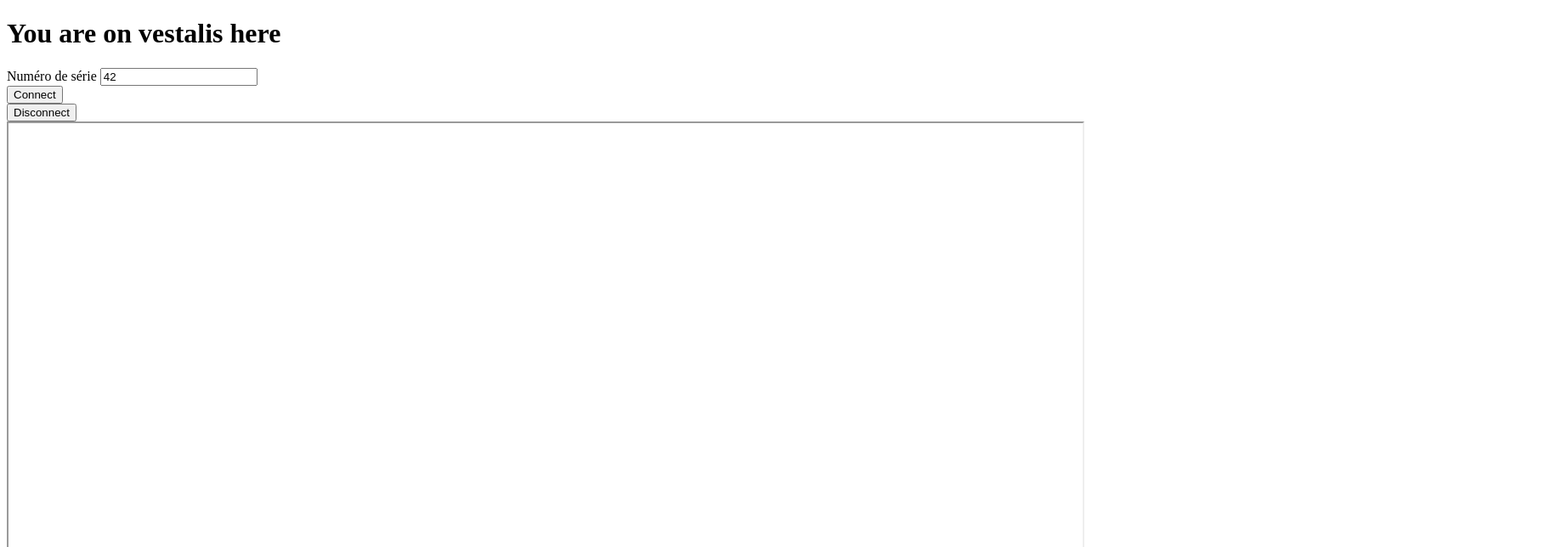
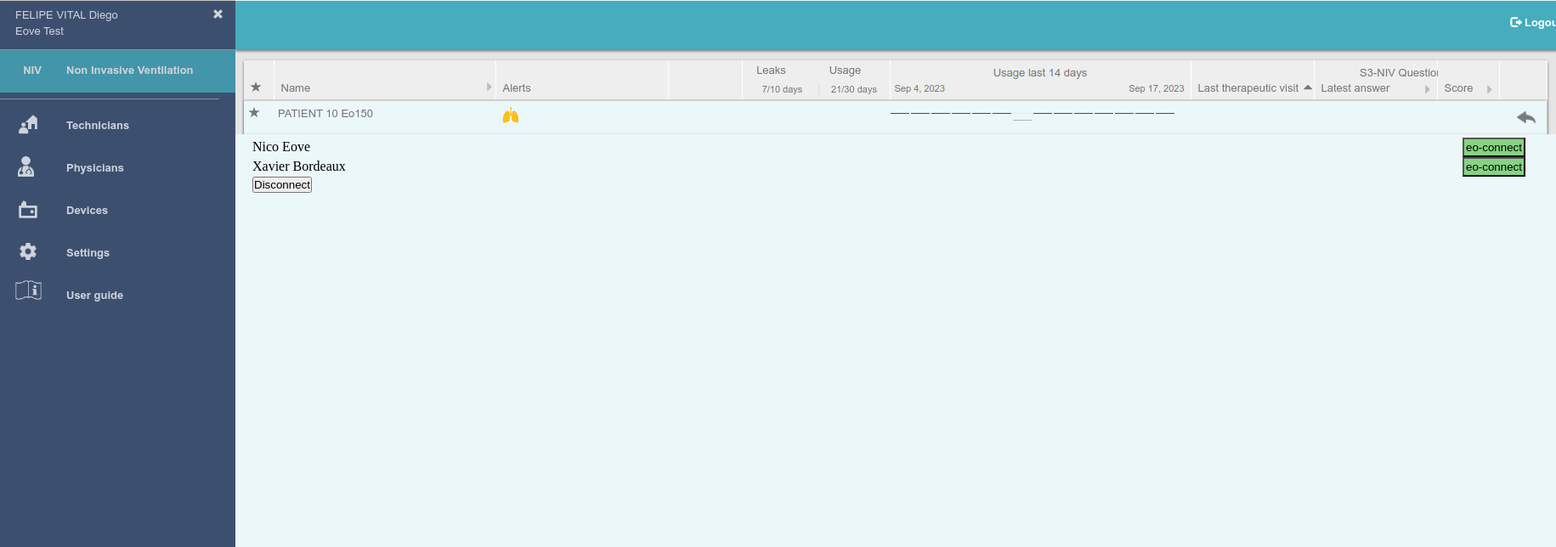
Before and after one commit to eove/fake-vestalis, a plain HTML site: page static/index.html in a window 1280 px wide. Shown: the top 644 px of the page at 85% size, 1831 px wide, since content can reach past the window. Drawn offline with Linux system fonts and the light colour scheme; no server answers.

Commit message:
A bit of design

```diff
--- a/static/fake-vestalis.js
+++ b/static/fake-vestalis.js
@@ -6,8 +6,7 @@ let server;
     console.log(server)
 })()
 
-const connect = async () => {
-    const target = document.getElementById("serial").value;
+const connect = async (target) => {
     let signature_response = await fetch(`/sign/${target}`);
     let {signature, data, nonce} = await signature_response.json();
     document.getElementById("eo-connect").src = `https://${server}/view/?data=${data}&signature=${signature}&nonce=${nonce}`
--- a/static/index.html
+++ b/static/index.html
@@ -4,18 +4,62 @@
     <meta charset="UTF-8">
     <title>Fake vestalis</title>
 </head>
+<style>
+    * {
+        margin: 0;
+        padding: 0;
+    }
+
+    button {
+        margin-left: 20px
+    }
+
+    body {
+        flex-direction: row;
+        display: flex;
+    }
+
+    aside {
+        background-color: #3d4f6f;
+    }
+
+
+    iframe {
+        border: 0;
+    }
+
+    section {
+        background-color: #ecf7f9;
+    }
+
+    div span {
+        margin-left: 20px;
+        width: 1400px;
+        display: inline-block;
+    }
+    div button {
+        background-color: #86d382;
+        padding: 2px;
+    }
+</style>
 <body>
-<h1>You are on vestalis here</h1>
-<div>
-<label>Numéro de série</label>
-<input id="serial" value="42"></input>
-</div>
-<button onclick="connect()">Connect</button>
-<br/>
-<button onclick="disconnect()">Disconnect</button>
-<br/>
-<iframe id="eo-connect" width="100%" height="1000vh">
-</iframe>
+<aside>
+    <img src="menu.png"/>
+</aside>
+<section>
+    <img src="screenshot.png"/>
+    <div>
+        <span>Nico Eove</span>
+        <button onclick="connect('EO1501111111')">eo-connect</button>
+    </div>
+    <div>
+        <span>Xavier Bordeaux</span>
+        <button onclick="connect('xav-eo-150')">eo-connect</button>
+    </div>
+    <button onclick="disconnect()">Disconnect</button>
+    <iframe id="eo-connect" width="100%" height="1000vh">
+    </iframe>
+</section>
 <script src="fake-vestalis.js"></script>
 </body>
 </html>
```
Also changed, not shown: static/menu.png (added), static/screenshot.png (added).
